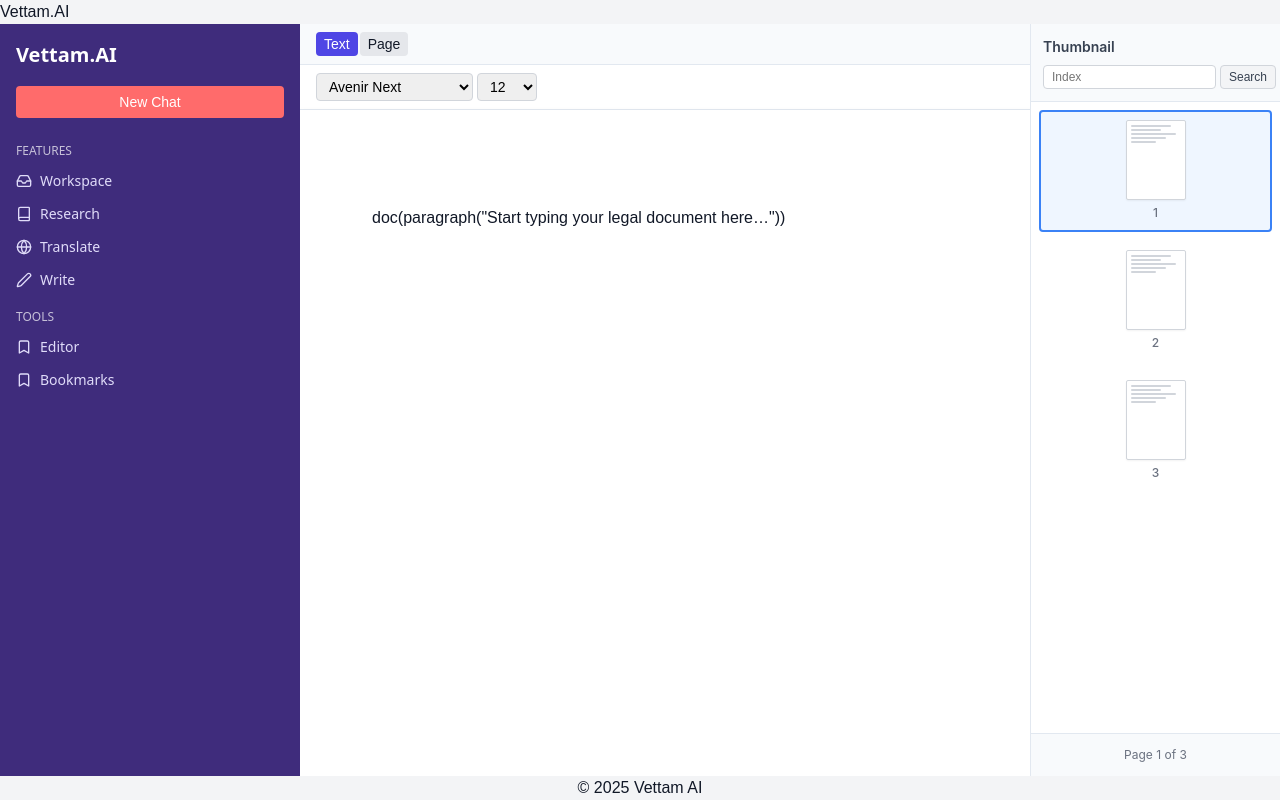
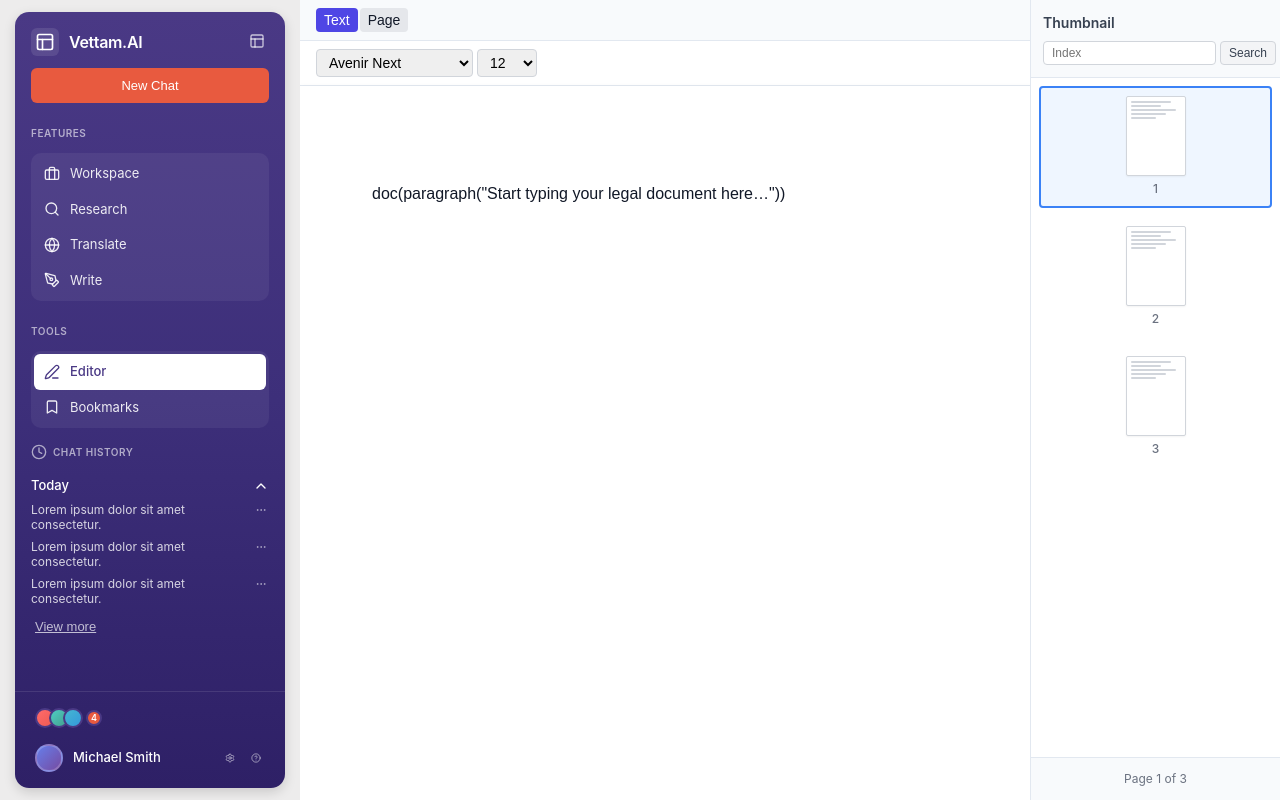
Before and after one commit to Muhammedijas981/tiptap, a React (Vite) app: page / in a window 1280 px wide. Built offline with nearby package versions, Linux system fonts and the light colour scheme.

Commit message:
feat: complete majority of LeftSidebar implementation

```diff
--- a/src/App.tsx
+++ b/src/App.tsx
@@ -24,7 +24,7 @@ export const App: React.FC = () => {
 
   return (
     <Layout
-      header={<div className="p-4 bg-indigo-600 text-white">Vettam.AI</div>}
+      // header={<div className="p-4 bg-indigo-600 text-white">Vettam.AI</div>}
       leftSidebar={<ToolsSidebar />}
       rightSidebar={
         <PageThumbnails
@@ -33,11 +33,11 @@ export const App: React.FC = () => {
           onSelectPage={setCurrentPage}
         />
       }
-      footer={
-        <div className="p-2 text-center text-sm text-gray-500">
-          © 2025 Vettam AI
-        </div>
-      }
+      // footer={
+      //   <div className="p-2 text-center text-sm text-gray-500">
+      //     © 2025 Vettam AI
+      //   </div>
+      // }
     >
       <div className="flex flex-col h-full">
         <Toolbar
--- a/src/components/Layout/Layout.module.css
+++ b/src/components/Layout/Layout.module.css
@@ -15,8 +15,11 @@
 }
 
 .leftSidebar {
+  display: flex;
   flex: 0 0 300px;
-  background: #3f2c7c;
+  justify-content: center;
+  align-items: center;
+  background: #edecec;
   color: white;
   overflow-y: auto;
 }
--- a/src/features/sidebar/components/ToolsSidebar/ToolsSidebar.module.css
+++ b/src/features/sidebar/components/ToolsSidebar/ToolsSidebar.module.css
@@ -1,50 +1,328 @@
-.container {
-  padding: 16px;
-  font-family: system-ui, sans-serif;
+/* src/features/sidebar/components/ToolsSidebar/ToolsSidebar.module.css */
+.sidebar {
+  display: flex;
+  flex-direction: column;
+  width: 270px;
+  height: 97vh;
+  background: linear-gradient(180deg, #4a3985 0%, #3d2f7a 50%, #2e2066 100%);
+  color: white;
+  border-radius: 14px;
+  font-family: -apple-system, BlinkMacSystemFont, 'Segoe UI', Roboto, sans-serif;
+  box-shadow: 0 4px 12px rgba(0, 0, 0, 0.15);
+  justify-content: cneter;
+}
+
+.header {
+  display: flex;
+  justify-content: space-between;
+  align-items: center;
+  padding: 16px 16px 12px 16px;
 }
 
 .logo {
-  font-size: 1.25rem;
-  font-weight: bold;
-  margin-bottom: 16px;
+  display: flex;
+  align-items: center;
+  gap: 10px;
+}
+
+.logoIcon {
+  display: flex;
+  align-items: center;
+  justify-content: center;
+  width: 28px;
+  height: 28px;
+  background: rgba(255, 255, 255, 0.1);
+  border-radius: 6px;
+}
+
+.logoText {
+  font-size: 16px;
+  font-weight: 600;
+  letter-spacing: -0.02em;
+}
+
+.collapseButton {
+  background: none;
+  border: none;
+  color: rgba(255, 255, 255, 0.7);
+  cursor: pointer;
+  padding: 4px;
+  border-radius: 4px;
+  transition: all 0.2s;
+}
+
+.collapseButton:hover {
+  color: white;
+  background: rgba(255, 255, 255, 0.1);
+}
+
+.newChatContainer {
+  padding: 0 16px 16px 16px;
 }
 
 .newChat {
   width: 100%;
-  background: #ff6b6b;
+  padding: 10px 14px;
+  background: #e85a3f;
+  border: none;
+  border-radius: 6px;
   color: white;
-  border: none;
-  padding: 8px;
-  font-size: 0.875rem;
-  border-radius: 4px;
+  font-size: 13px;
+  font-weight: 500;
   cursor: pointer;
+  transition: all 0.2s;
 }
 
 .newChat:hover {
-  background: #ff4757;
+  background: #d94c32;
+  transform: translateY(-1px);
 }
 
-.nav {
-  margin-top: 24px;
+.content {
+  flex: 1;
+  overflow-y: auto;
+  padding: 0 0 16px 0;
+}
+
+.section {
+  margin-bottom: 16px;
+}
+
+.sectionHeader {
+  padding: 0 16px 10px 16px;
 }
 
 .sectionTitle {
-  font-size: 0.75rem;
+  font-size: 10px;
+  font-weight: 600;
   text-transform: uppercase;
-  margin: 12px 0 4px;
-  opacity: 0.7;
+  color: rgba(255, 255, 255, 0.6);
+  letter-spacing: 0.5px;
 }
 
-.link {
+.itemsContainer {
+  background: rgba(255, 255, 255, 0.06);
+  margin: 0 16px;
+  border-radius: 10px;
+  padding: 3px;
+}
+
+.item {
   display: flex;
   align-items: center;
-  gap: 8px;
-  color: #e0dcf9;
-  padding: 6px 0;
-  font-size: 0.875rem;
+  gap: 10px;
+  padding: 8px 10px;
+  font-size: 13px;
+  color: rgba(255, 255, 255, 0.9);
   text-decoration: none;
+  border-radius: 6px;
+  transition: all 0.2s;
+  font-weight: 400;
 }
 
-.link:hover {
+.item:hover {
+  background: rgba(255, 255, 255, 0.1);
   color: white;
 }
+
+.item.active {
+  background: white;
+  color: #4a3985;
+  font-weight: 500;
+}
+
+.chatHistoryHeader {
+  display: flex;
+  align-items: center;
+  gap: 6px;
+  padding: 0 16px 6px 16px;
+  font-size: 10px;
+  font-weight: 600;
+  text-transform: uppercase;
+  color: rgba(255, 255, 255, 0.6);
+  letter-spacing: 0.5px;
+}
+
+.todayHeader {
+  display: flex;
+  justify-content: space-between;
+  align-items: center;
+  padding: 10px 16px 6px 16px;
+  font-size: 13px;
+  font-weight: 500;
+  color: white;
+}
+
+.chatList {
+  display: flex;
+  flex-direction: column;
+  gap: 6px;
+  padding: 0 16px;
+}
+
+.chatItem {
+  display: flex;
+  justify-content: space-between;
+  align-items: flex-start;
+  gap: 6px;
+  font-size: 12px;
+  color: rgba(255, 255, 255, 0.8);
+  line-height: 1.3;
+}
+
+.chatText {
+  flex: 1;
+  overflow: hidden;
+  text-overflow: ellipsis;
+  display: -webkit-box;
+  -webkit-line-clamp: 2;
+  -webkit-box-orient: vertical;
+}
+
+.moreBtn {
+  background: none;
+  border: none;
+  color: rgba(255, 255, 255, 0.4);
+  cursor: pointer;
+  padding: 2px;
+  border-radius: 4px;
+  flex-shrink: 0;
+  transition: all 0.2s;
+}
+
+.moreBtn:hover {
+  color: rgba(255, 255, 255, 0.8);
+  background: rgba(255, 255, 255, 0.1);
+}
+
+.viewMore {
+  margin: 12px 20px 0 20px;
+  background: none;
+  border: none;
+  color: rgba(255, 255, 255, 0.7);
+  font-size: 13px;
+  cursor: pointer;
+  text-align: left;
+  text-decoration: underline;
+  padding: 0;
+  transition: color 0.2s;
+}
+
+.viewMore:hover {
+  color: white;
+}
+
+.footer {
+  padding: 16px 20px;
+  border-top: 1px solid rgba(255, 255, 255, 0.1);
+}
+
+.avatarsSection {
+  margin-bottom: 16px;
+}
+
+.avatars {
+  display: flex;
+  align-items: center;
+  gap: -8px;
+  position: relative;
+}
+
+.avatar {
+  width: 20px;
+  height: 20px;
+  border-radius: 50%;
+  border: 2px solid #4a3985;
+  position: relative;
+  margin-left: -6px;
+}
+
+.avatar:first-child {
+  margin-left: 0;
+  background: linear-gradient(135deg, #ff6b6b, #ee5a52);
+}
+
+.avatar:nth-child(2) {
+  background: linear-gradient(135deg, #4ecdc4, #44a08d);
+}
+
+.avatar:nth-child(3) {
+  background: linear-gradient(135deg, #45b7d1, #3498db);
+}
+
+.notificationDot {
+  width: 16px;
+  height: 16px;
+  background: #e85a3f;
+  border-radius: 50%;
+  display: flex;
+  align-items: center;
+  justify-content: center;
+  font-size: 9px;
+  font-weight: 600;
+  color: white;
+  margin-left: 3px;
+  border: 2px solid #4a3985;
+}
+
+.userSection {
+  display: flex;
+  justify-content: space-between;
+  align-items: center;
+}
+
+.userRow {
+  display: flex;
+  align-items: center;
+  gap: 10px;
+}
+
+.userAvatar {
+  width: 28px;
+  height: 28px;
+  background: linear-gradient(135deg, #667eea, #764ba2);
+  border-radius: 50%;
+  border: 2px solid rgba(255, 255, 255, 0.2);
+}
+
+.userName {
+  font-size: 13px;
+  font-weight: 500;
+  color: white;
+}
+
+.footerActions {
+  display: flex;
+  gap: 8px;
+}
+
+.footerIcon {
+  cursor: pointer;
+  color: rgba(255, 255, 255, 0.6);
+  transition: all 0.2s;
+  padding: 4px;
+  border-radius: 4px;
+}
+
+.footerIcon:hover {
+  color: white;
+  background: rgba(255, 255, 255, 0.1);
+}
+
+/* Custom Scrollbar */
+.content::-webkit-scrollbar {
+  width: 4px;
+}
+
+.content::-webkit-scrollbar-track {
+  background: transparent;
+}
+
+.content::-webkit-scrollbar-thumb {
+  background: rgba(255, 255, 255, 0.2);
+  border-radius: 2px;
+}
+
+.content::-webkit-scrollbar-thumb:hover {
+  background: rgba(255, 255, 255, 0.3);
+}
--- a/src/features/sidebar/components/ToolsSidebar/index.tsx
+++ b/src/features/sidebar/components/ToolsSidebar/index.tsx
@@ -1,33 +1,137 @@
+// src/features/sidebar/components/ToolsSidebar/index.tsx
 import React from "react";
 import styles from "./ToolsSidebar.module.css";
-import { Inbox, Book, Globe, Pen, Bookmark } from "lucide-react";
+import {
+  Layout as LayoutIcon,
+  Plus,
+  Briefcase,
+  Search,
+  Globe,
+  PenTool,
+  Edit3,
+  Bookmark,
+  Clock,
+  ChevronUp,
+  MoreHorizontal,
+  Settings,
+  HelpCircle,
+} from "lucide-react";
 
 export const ToolsSidebar: React.FC = () => (
-  <div className={styles.container}>
-    <h2 className={styles.logo}>Vettam.AI</h2>
-    <button className={styles.newChat}>New Chat</button>
-    <nav className={styles.nav}>
-      <div className={styles.sectionTitle}>Features</div>
-      <a href="#" className={styles.link}>
-        <Inbox size={16} /> Workspace
+  <div className={styles.sidebar}>
+    {/* Header */}
+    <div className={styles.header}>
+      <div className={styles.logo}>
+        <div className={styles.logoIcon}>
+          <LayoutIcon size={20} />
+        </div>
+        <span className={styles.logoText}>Vettam.AI</span>
+      </div>
+      <button className={styles.collapseButton}>
+        <LayoutIcon size={16} />
+      </button>
+    </div>
+
+    {/* New Chat */}
+    <div className={styles.newChatContainer}>
+      <button className={styles.newChat}>
+        <span>New Chat</span>
+      </button>
+    </div>
+
+    {/* Scrollable content */}
+    <div className={styles.content}>
+      {/* Features */}
+      <div className={styles.section}>
+        <div className={styles.sectionHeader}>
+          <span className={styles.sectionTitle}>Features</span>
+        </div>
+        <div className={styles.itemsContainer}>
+          <a href="#" className={styles.item}>
+            <Briefcase size={16} />
+            <span>Workspace</span>
           </a>
-      <a href="#" className={styles.link}>
-        <Book size={16} /> Research
+          <a href="#" className={styles.item}>
+            <Search size={16} />
+            <span>Research</span>
           </a>
-      <a href="#" className={styles.link}>
-        <Globe size={16} /> Translate
+          <a href="#" className={styles.item}>
+            <Globe size={16} />
+            <span>Translate</span>
           </a>
-      <a href="#" className={styles.link}>
-        <Pen size={16} /> Write
+          <a href="#" className={styles.item}>
+            <PenTool size={16} />
+            <span>Write</span>
           </a>
-      <div className={styles.sectionTitle}>Tools</div>
-      <a href="#" className={styles.link}>
-        <Bookmark size={16} /> Editor
+        </div>
+      </div>
+
+      {/* Tools */}
+      <div className={styles.section}>
+        <div className={styles.sectionHeader}>
+          <span className={styles.sectionTitle}>Tools</span>
+        </div>
+        <div className={styles.itemsContainer}>
+          <a href="#" className={`${styles.item} ${styles.active}`}>
+            <Edit3 size={16} />
+            <span>Editor</span>
           </a>
-      <a href="#" className={styles.link}>
-        <Bookmark size={16} /> Bookmarks
+          <a href="#" className={styles.item}>
+            <Bookmark size={16} />
+            <span>Bookmarks</span>
           </a>
-    </nav>
+        </div>
+      </div>
+
+      {/* Chat History */}
+      <div className={styles.section}>
+        <div className={styles.chatHistoryHeader}>
+          <Clock size={16} />
+          <span>Chat History</span>
+        </div>
+        <div className={styles.todayHeader}>
+          <span>Today</span>
+          <ChevronUp size={16} />
+        </div>
+        <div className={styles.chatList}>
+          {[
+            "Lorem ipsum dolor sit amet consectetur.",
+            "Lorem ipsum dolor sit amet consectetur.",
+            "Lorem ipsum dolor sit amet consectetur.",
+          ].map((text, i) => (
+            <div key={i} className={styles.chatItem}>
+              <span className={styles.chatText}>{text}</span>
+              <button className={styles.moreBtn}>
+                <MoreHorizontal size={12} />
+              </button>
+            </div>
+          ))}
+        </div>
+        <button className={styles.viewMore}>View more</button>
+      </div>
+    </div>
+
+    {/* Footer */}
+    <div className={styles.footer}>
+      <div className={styles.avatarsSection}>
+        <div className={styles.avatars}>
+          <div className={styles.avatar}></div>
+          <div className={styles.avatar}></div>
+          <div className={styles.avatar}></div>
+          <div className={styles.notificationDot}>4</div>
+        </div>
+      </div>
+      <div className={styles.userSection}>
+        <div className={styles.userRow}>
+          <div className={styles.userAvatar}></div>
+          <span className={styles.userName}>Michael Smith</span>
+        </div>
+        <div className={styles.footerActions}>
+          <Settings size={18} className={styles.footerIcon} />
+          <HelpCircle size={18} className={styles.footerIcon} />
+        </div>
+      </div>
+    </div>
   </div>
 );
 
```
Lines whose indentation alone changed are shown as unchanged.
